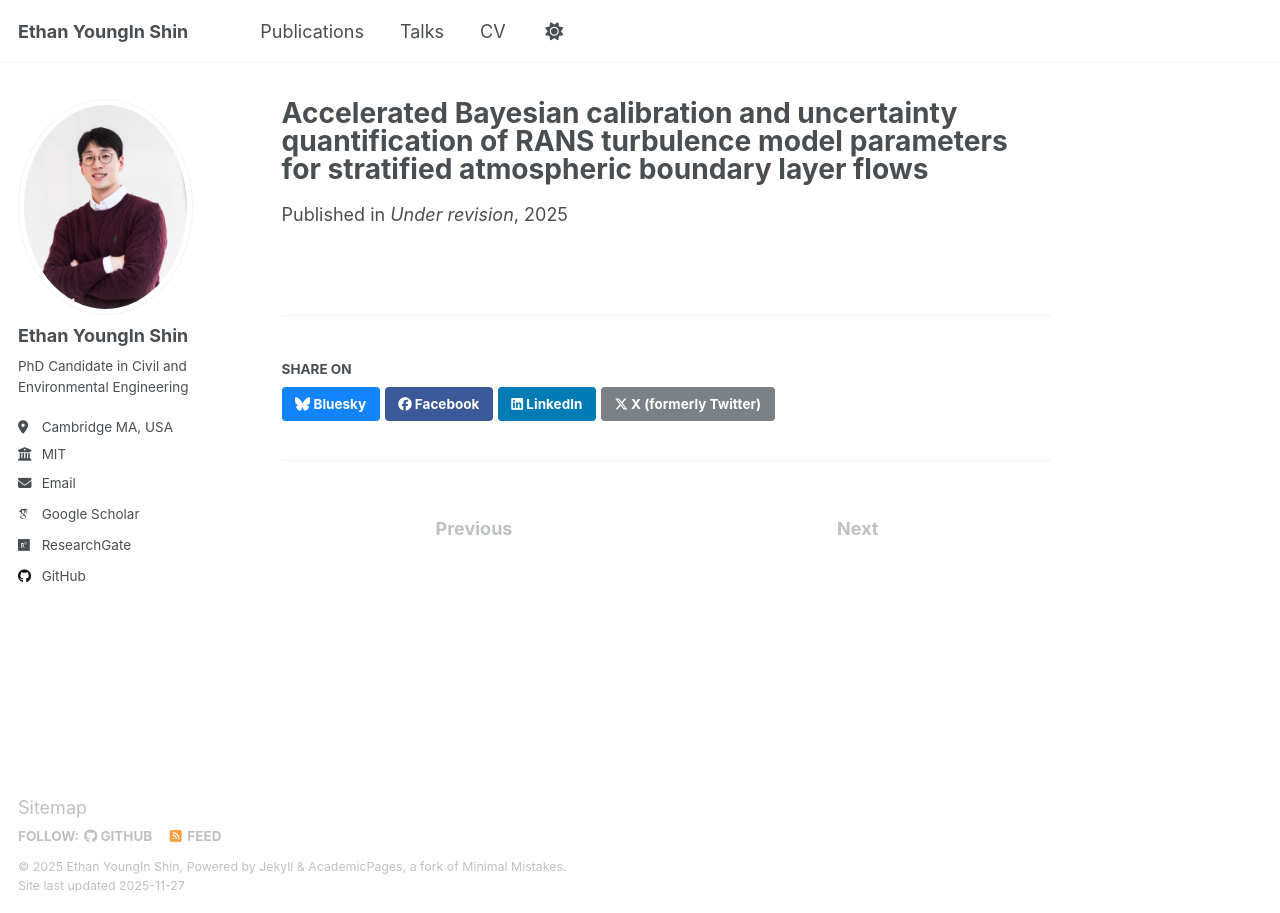
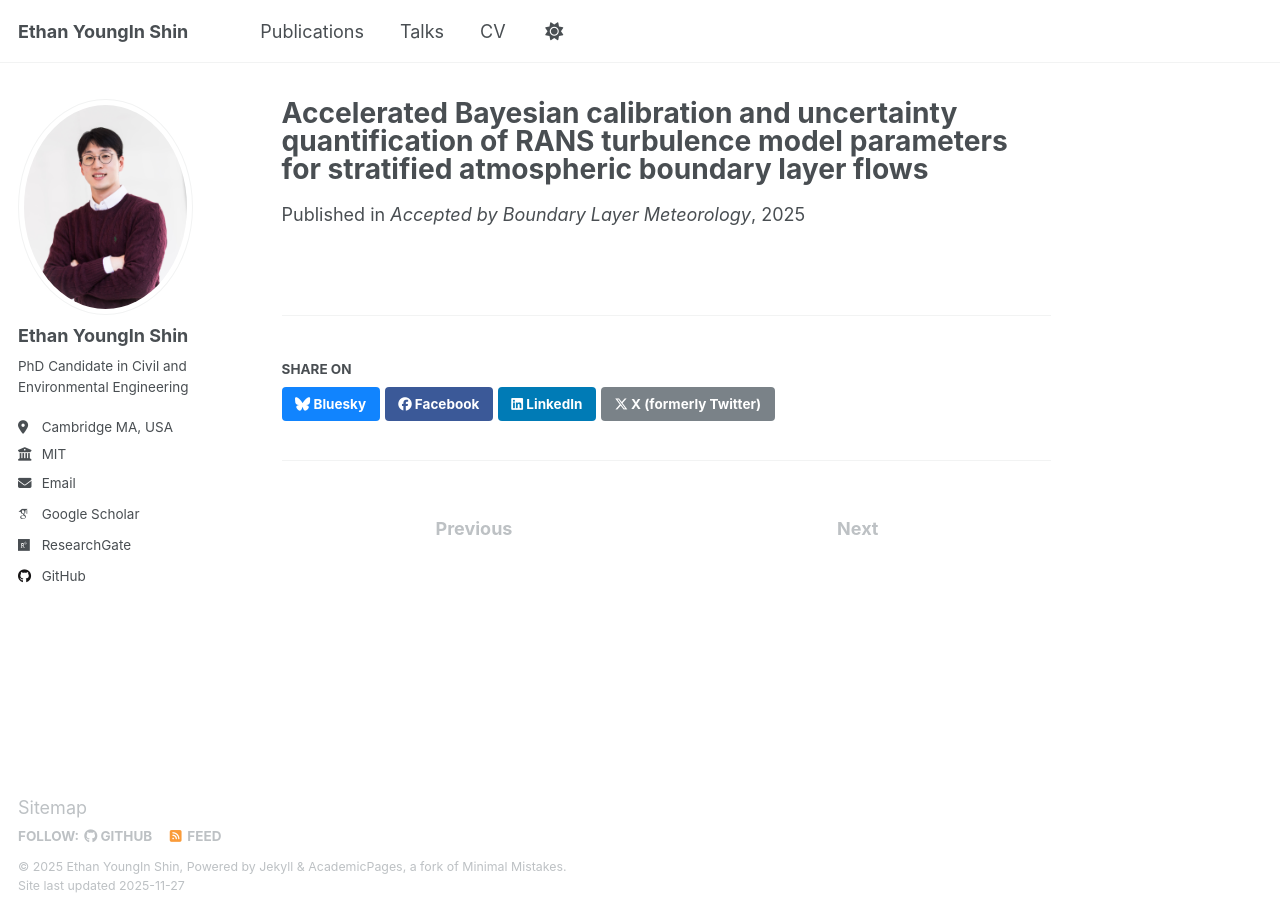
Before and after one commit to duddlshin/duddlshin.github.io, a Jekyll site: the page built from _publications/2025-scm_uq.md, in a window 1280 px wide. Built offline with Jekyll 4.4.1, drawn with Linux system fonts in a browser that asks for light colours; some web fonts are replaced.

Commit message:
Update to SCM UQ page

```diff
--- a/_publications/2025-scm_uq.md
+++ b/_publications/2025-scm_uq.md
@@ -5,6 +5,6 @@ collection: publications
 category: manuscripts
 permalink: /publication/2025-scm_uq
 date:        2025-05-23
-venue:      "Under revision"
+venue:      "Accepted by Boundary Layer Meteorology"
 preprinturl: 'https://arxiv.org/pdf/2505.18756'
 ---
```
